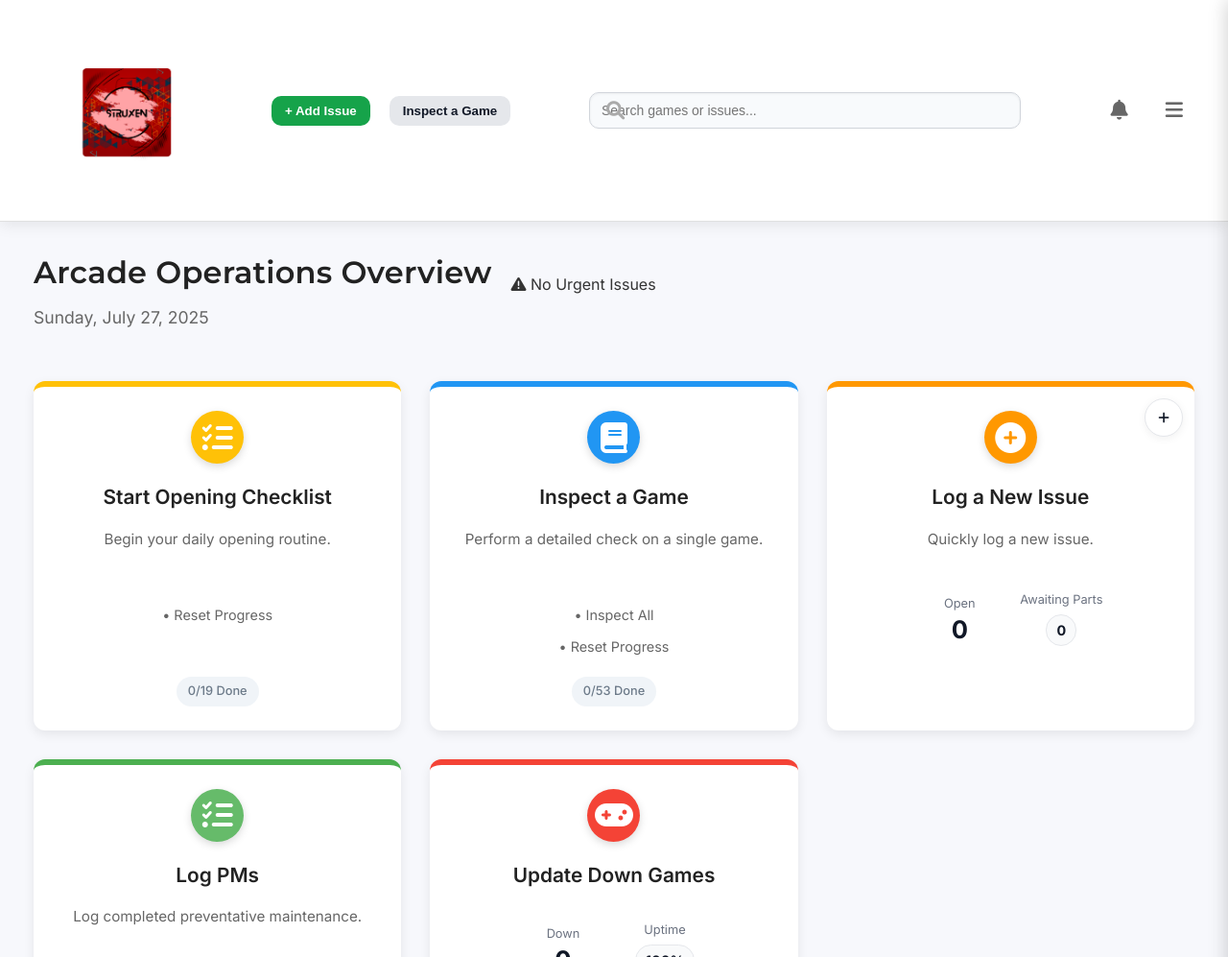
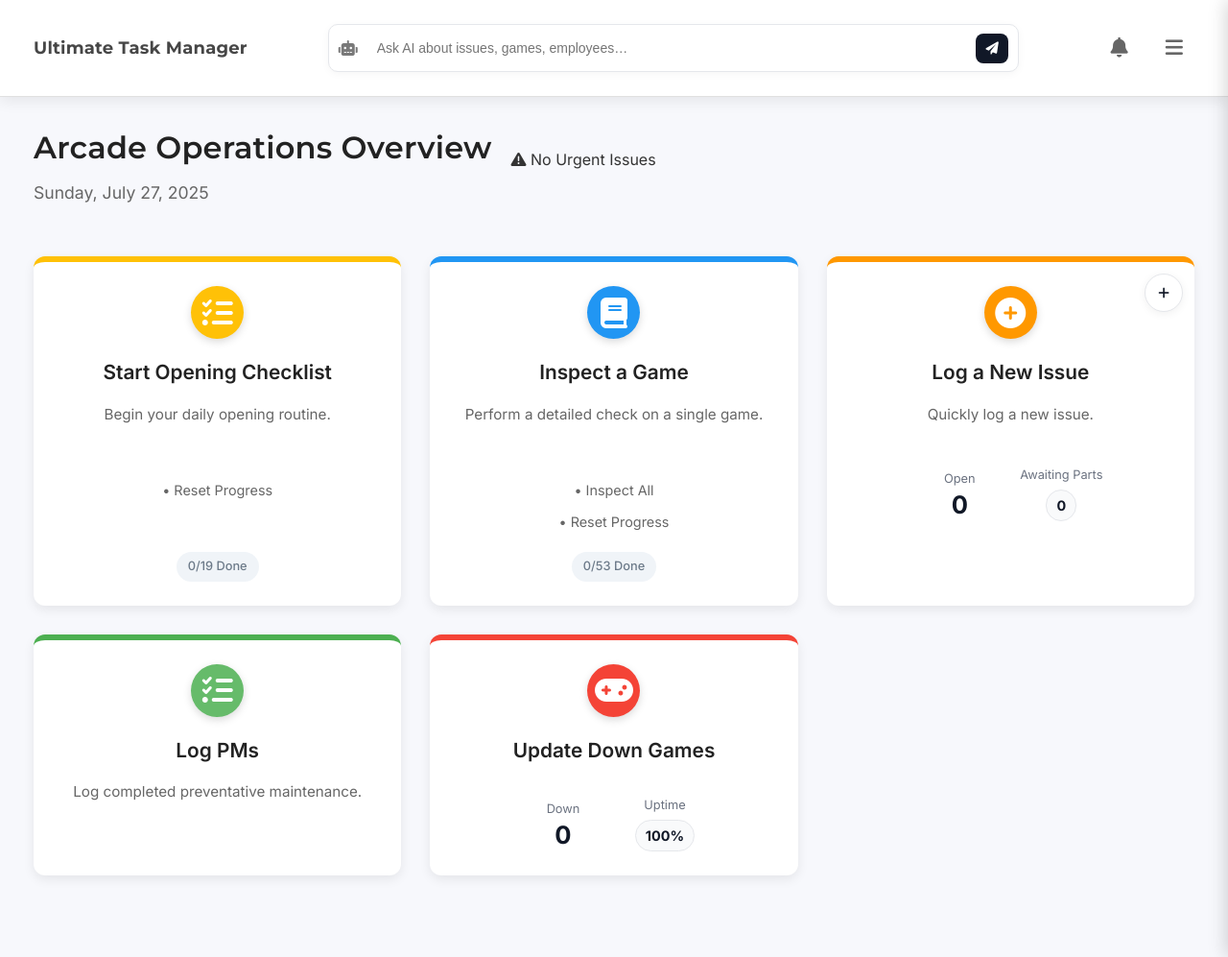
Before and after one commit to CertifiedBillionaire/daily_task_manager, a Flask app: page / in a window 1280 px wide. Shown: the whole page at 96% size. Run offline with Flask 3, Linux system fonts and the light colour scheme; data that the repository does not hold is empty; some libraries are stand-ins or nearby versions.

Commit message:
update 0045

```diff
--- a/app.py
+++ b/app.py
@@ -31,6 +31,15 @@ from issues_api import register_issue_routes
 # --- REFINED IMPORT NAME ---
 from issue_hub_bp import register_issue_hub_blueprint
 from flask import render_template
+from flask import request, jsonify
+# --- AI imports ---
+import os
+from flask import request, jsonify
+import google.generativeai as genai
+
+# configure Gemini
+genai.configure(api_key=os.environ.get("GEMINI_API_KEY"))
+MODEL_NAME = "gemini-2.5-flash"   # fast + cheap; switch to gemini-1.5-pro if you want deeper reasoning
 
 # --- 2) App setup ----------------------------------------------------------
 app = Flask(__name__)
@@ -458,6 +467,55 @@ def handle_tpt_settings():
 @app.route("/issuehub")
 def issuehub():
     return render_template("issue_hub.html")
+
+
+
+
+
+@app.post("/api/ai/ask")
+def ai_ask():
+    data = request.get_json(silent=True) or {}
+    prompt = (data.get("prompt") or "").strip()
+    context = data.get("context") or {}
+
+    if not prompt:
+        return jsonify({"error": "Missing prompt"}), 400
+
+    # light system hint
+    system_hint = (
+        "You are the assistant for 'Ultimate Task Manager' (arcade ops). "
+        "Be concise and actionable."
+    )
+    ctx_lines = []
+    if context.get("url"):  ctx_lines.append(f"URL: {context['url']}")
+    if context.get("page"): ctx_lines.append(f"Page: {context['page']}")
+    ctx_text = "\n".join(ctx_lines)
+
+    # if key missing, return a safe demo reply instead of 500
+    if not os.environ.get("GEMINI_API_KEY"):
+        return jsonify({"reply": f"(demo) I got: {prompt}"}), 200
+
+    try:
+        model = genai.GenerativeModel(MODEL_NAME)
+        resp = model.generate_content(
+            [
+                {"role": "user", "parts": [system_hint]},
+                {"role": "user", "parts": [f"{ctx_text}\n\nUser: {prompt}"]},
+            ],
+            generation_config={
+                "temperature": 0.3,
+                "top_p": 0.9,
+                "max_output_tokens": 512,
+            },
+        )
+        text = (getattr(resp, "text", "") or "").strip() or "(No reply)"
+        return jsonify({"reply": text}), 200
+    except Exception:
+        # fallback so the UI still works
+        return jsonify({"reply": f"(fallback) I got: {prompt}"}), 200
+
+
+
 # --- 7) Module Registration ------------------------------------------------
 # Register page blueprints
 register_issue_hub_blueprint(app, get_db, ensure_id_sequences) # Pass the functions here
--- a/static/css/layout/header_layout.css
+++ b/static/css/layout/header_layout.css
@@ -173,3 +173,147 @@
             padding: 8px;
         }
     }
+
+/* Brand text */
+.app-title{
+  font-family: 'Montserrat', system-ui, -apple-system, Segoe UI, Roboto, Arial;
+  font-weight: 700;
+  font-size: 18px;
+  letter-spacing: .2px;
+}
+
+/* Omnibar container */
+.ai-omnibar{
+  display:flex;
+  align-items:center;
+  gap:10px;
+  width:min(920px, 100%);
+  background:#fff;
+  border:1px solid #e5e7eb;
+  border-radius:999px;
+  padding:8px 12px;
+  box-shadow:0 4px 16px rgba(0,0,0,.06);
+}
+.ai-omnibar:focus-within{
+  border-color:#6366f1;
+  box-shadow:0 0 0 3px rgba(99,102,241,.15);
+}
+
+.ai-icon{ opacity:.65; }
+.ai-omnibar input{
+  flex:1;
+  border:0;
+  outline:0;
+  font-size:14px;
+  background:transparent;
+}
+.ai-send{
+  border:0;
+  background:#111827;
+  color:#fff;
+  border-radius:999px;
+  padding:8px 10px;
+  cursor:pointer;
+}
+.ai-send:disabled{ opacity:.5; cursor:default; }
+
+/* Inline reply */
+.ai-reply{
+  margin-top:8px;
+  width:min(920px, 100%);
+  background:#ffffff;
+  border:1px solid #e5e7eb;
+  border-radius:12px;
+  padding:12px 14px;
+  box-shadow:0 12px 30px rgba(0,0,0,.08);
+  font-size:14px;
+  line-height:1.4;
+}
+.ai-reply__hd{
+  display:flex; align-items:center; gap:8px; margin-bottom:6px;
+  font-weight:600; font-size:12px; text-transform:uppercase; opacity:.7;
+}
+.ai-reply__body{ white-space:pre-wrap; }
+.ai-reply__row{ display:flex; align-items:center; gap:8px; }
+.ai-reply__error{ color:#b91c1c; }
+.ai-reply__tools{ margin-top:8px; display:flex; gap:8px; }
+.ai-chip{
+  border:1px solid #e5e7eb; border-radius:999px; padding:4px 10px; font-size:12px; background:#f9fafb; cursor:pointer;
+}
+@media (max-width: 800px){
+  .app-title{ display:none; }
+  .ai-omnibar{ padding:8px 10px; }
+}
+
+.app-title {
+  font-family: "Montserrat", system-ui, -apple-system, Segoe UI, Roboto, Arial;
+  font-weight: 700;
+  letter-spacing: .2px;
+  font-size: 18px;
+  opacity: .9;
+}
+
+.ask-bar {
+  position: relative;
+  display: flex;
+  align-items: center;
+  gap: 8px;
+  width: min(720px, 90vw);
+  background: #fff;
+  border: 1px solid #e5e7eb;
+  border-radius: 10px;
+  padding: 6px 10px;
+  box-shadow: 0 2px 8px rgba(0,0,0,.04);
+}
+
+#aiAskInput {
+  flex: 1;
+  border: 0;
+  outline: 0;
+  font-size: 14px;
+}
+
+#aiAskSend {
+  border: 0;
+  background: #111827;
+  color: #fff;
+  padding: 8px 10px;
+  border-radius: 8px;
+  cursor: pointer;
+}
+
+.ask-spinner {
+  width: 14px; height: 14px;
+  border: 2px solid #e5e7eb;
+  border-top-color: #111827;
+  border-radius: 50%;
+  animation: spin .8s linear infinite;
+}
+
+@keyframes spin { to { transform: rotate(360deg); } }
+
+.ask-popover {
+  position: absolute;
+  top: 46px;
+  left: 50%;
+  transform: translateX(-50%);
+  width: min(720px, 92vw);
+  background: #fff;
+  border: 1px solid #e5e7eb;
+  border-radius: 12px;
+  box-shadow: 0 16px 40px rgba(0,0,0,.18);
+  padding: 12px 14px;
+  z-index: 10000;
+  white-space: pre-wrap;
+  line-height: 1.35;
+  font-size: 14px;
+}
+
+.ask-popover .ask-actions {
+  display: flex; gap: 8px; justify-content: flex-end; margin-top: 8px;
+}
+
+.ask-popover .ask-actions button {
+  border: 0; padding: 6px 10px; border-radius: 8px; cursor: pointer;
+  background: #f3f4f6;
+}
--- /dev/null
+++ b/static/js/modules/aiOmnibar.js
@@ -0,0 +1,102 @@
+// static/js/modules/aiOmnibar.js
+export function initAiOmnibar({ endpoint = "/api/ai/ask" } = {}) {
+  const form   = document.getElementById("ai-omnibar");
+  const input  = document.getElementById("aiPrompt");
+  const panel  = document.getElementById("aiReplyPanel");
+  if (!form || !input || !panel) return;
+
+  function renderLoading(q){
+    panel.hidden = false;
+    panel.innerHTML = `
+      <div class="ai-reply__hd"><i class="fas fa-robot"></i> Assistant</div>
+      <div class="ai-reply__body">Thinking about: “${escapeHtml(q)}” …</div>
+    `;
+  }
+  function renderReply(text){
+    panel.hidden = false;
+    panel.innerHTML = `
+      <div class="ai-reply__hd"><i class="fas fa-robot"></i> Assistant</div>
+      <div class="ai-reply__body">${linkify(escapeHtml(text || "No reply"))}</div>
+      <div class="ai-reply__tools">
+        <button type="button" class="ai-chip" data-ai-copy>Copy</button>
+        <button type="button" class="ai-chip" data-ai-close>Close</button>
+      </div>
+    `;
+  }
+  function renderError(msg){
+    panel.hidden = false;
+    panel.innerHTML = `
+      <div class="ai-reply__hd"><i class="fas fa-robot"></i> Assistant</div>
+      <div class="ai-reply__error">${escapeHtml(msg || "Something went wrong.")}</div>
+      <div class="ai-reply__tools">
+        <button type="button" class="ai-chip" data-ai-close>Close</button>
+      </div>
+    `;
+  }
+
+  function escapeHtml(s=""){
+    return String(s).replaceAll("&","&amp;").replaceAll("<","&lt;")
+      .replaceAll(">","&gt;").replaceAll('"',"&quot;").replaceAll("'","&#39;");
+  }
+  function linkify(s=""){
+    return s.replace(/(https?:\/\/[^\s]+)/g, '<a href="$1" target="_blank" rel="noopener noreferrer">$1</a>');
+  }
+
+  // Optional: close & copy actions
+  panel.addEventListener("click", (e)=>{
+    if (e.target?.dataset?.aiClose !== undefined) { panel.hidden = true; }
+    if (e.target?.dataset?.aiCopy !== undefined) {
+      const text = panel.querySelector(".ai-reply__body")?.innerText || "";
+      navigator.clipboard?.writeText(text);
+      e.target.textContent = "Copied";
+      setTimeout(()=> e.target.textContent="Copy", 1200);
+    }
+  });
+
+  // Submit handler
+  form.addEventListener("submit", async (e)=>{
+    e.preventDefault();
+    const q = input.value.trim();
+    if (!q) return;
+
+    // Context you can expand any time
+    const context = {
+      url: location.pathname + location.search,
+      page: document.body?.dataset?.page || null
+    };
+
+    input.disabled = true;
+    form.querySelector(".ai-send")?.setAttribute("disabled","true");
+    renderLoading(q);
+
+    try {
+      const r = await fetch(endpoint, {
+        method: "POST",
+        headers: { "Content-Type": "application/json" },
+        body: JSON.stringify({ prompt: q, context })
+      });
+
+      // Fallback demo if backend isn’t wired yet
+      if (r.status === 404) {
+        await new Promise(res=>setTimeout(res, 500));
+        renderReply(`(demo) You asked: ${q}`);
+      } else {
+        const j = await r.json().catch(()=> ({}));
+        if (!r.ok) throw new Error(j.error || "Request failed");
+        renderReply(j.reply || "(no reply)");
+      }
+    } catch (err) {
+      renderError(err.message);
+    } finally {
+      input.value = "";
+      input.disabled = false;
+      form.querySelector(".ai-send")?.removeAttribute("disabled");
+      input.focus();
+    }
+  });
+
+  // Esc closes the panel
+  document.addEventListener("keydown", (e)=>{
+    if (e.key === "Escape") panel.hidden = true;
+  });
+}
--- a/templates/base.html
+++ b/templates/base.html
@@ -29,7 +29,6 @@
   <link rel="stylesheet" href="{{ url_for('static', filename='css/components/issues_toolbar.css') }}">
   <link rel="stylesheet" href="{{ url_for('static', filename='css/components/toast.css') }}">
 
-
   <!-- Sections / Pages -->
   <link rel="stylesheet" href="{{ url_for('static', filename='css/sections/dashboard_content.css') }}">
   <link rel="stylesheet" href="{{ url_for('static', filename='css/sections/game_inventory.css') }}">
@@ -37,38 +36,48 @@
 
   <!-- Mobile overrides last -->
   <link rel="stylesheet" href="{{ url_for('static', filename='css/base/mobile.css') }}">
+
+  <!-- Tiny style touch for the AI omnibar -->
+  <style>
+    .app-title{font-family:Montserrat,system-ui,-apple-system,Segoe UI,Roboto,Arial;font-weight:700;letter-spacing:.2px;font-size:18px;opacity:.9}
+    .ai-omnibar{display:flex;align-items:center;gap:8px;width:min(720px,90vw);background:#fff;border:1px solid #e5e7eb;border-radius:10px;padding:6px 10px;box-shadow:0 2px 8px rgba(0,0,0,.04)}
+    .ai-omnibar input{flex:1;border:0;outline:0;font-size:14px}
+    .ai-omnibar .ai-send{border:0;background:#111827;color:#fff;padding:8px 10px;border-radius:8px;cursor:pointer}
+    .ai-reply{position:absolute;top:64px;left:50%;transform:translateX(-50%);width:min(720px,92vw);background:#fff;border:1px solid #e5e7eb;border-radius:12px;box-shadow:0 16px 40px rgba(0,0,0,.18);padding:12px 14px;z-index:10000;white-space:pre-wrap;line-height:1.35;font-size:14px}
+    .header-center{position:relative}
+  </style>
 </head>
 
 <body>
   <div class="app-container">
     <header class="main-header">
       <div class="header-left">
-        <a href="/" class="logo-link">
-          <div class="logo-area">
-            <img src="{{ url_for('static', filename='images/STRUXEN.png') }}" alt="Chuck E. Cheese Logo" class="logo-image">
-          </div>
-        </a>
-        <div class="info-widgets"></div>
-        <div class="header-actions">
-          <button class="primary" data-open-add-issue>+ Add Issue</button>
-          <button class="secondary" data-open-inspect>Inspect a Game</button>
-        </div>
+        <span class="app-title">Ultimate Task Manager</span>
       </div>
 
       <div class="header-center">
-        <div class="search-bar">
-          <input type="text" id="mainSearchBar" placeholder="Search games or issues..." class="search-input">
-          <i class="fas fa-search search-icon"></i>
-        </div>
+        <!-- AI Omnibar -->
+        <form id="ai-omnibar" class="ai-omnibar" autocomplete="off">
+          <i class="fas fa-robot ai-icon" aria-hidden="true"></i>
+          <input id="aiPrompt" type="text" placeholder="Ask AI about issues, games, employees…" aria-label="Ask AI" />
+          <button class="ai-send" type="submit" aria-label="Send">
+            <i class="fas fa-paper-plane"></i>
+          </button>
+        </form>
+        <!-- Lightweight inline reply panel -->
+        <div id="aiReplyPanel" class="ai-reply" hidden></div>
       </div>
 
       <div class="header-right">
-        <button class="icon-button" id="notificationButton"><i class="fas fa-bell"></i></button>
-        <button class="icon-button" id="hamburger-menu"><i class="fas fa-bars"></i></button>
+        <button class="icon-button" id="notificationButton" aria-label="Notifications">
+          <i class="fas fa-bell"></i>
+        </button>
+        <button class="icon-button" id="hamburger-menu" aria-label="Menu">
+          <i class="fas fa-bars"></i>
+        </button>
       </div>
     </header>
 
-    <!-- IMPORTANT: Sidebar must be inside .main-layout-area for flex layout -->
     <div class="main-layout-area">
       {% include 'sidebar.html' %}
       <main class="main-content">
@@ -76,7 +85,7 @@
       </main>
     </div>
 
-    <!-- Modals (can live inside app-container so z-index stacking is simpler) -->
+    <!-- Modals -->
     {% include 'modals/custom_popup.html' %}
     {% include 'modals/issue_summary_popup.html' %}
     {% include 'modals/opening_checklist_modal.html' %}
@@ -84,44 +93,57 @@
     {% include "modals/inspect_game.html" %}
   </div>
 
-  <!-- Scripts -->
+  <div id="toast-container"></div>
+
+  <!-- App bootstrap -->
   <script type="module" src="{{ url_for('static', filename='js/app.js') }}"></script>
 
-  <div id="toast-container"></div>
+  <!-- Notifications bell -->
+  <script type="module" src="{{ url_for('static', filename='js/modules/notifications.js') }}"></script>
 
+  <!-- Issue Hub scripts -->
+  <script src="{{ url_for('static', filename='js/modules/issue_hub.js') }}"></script>
+  <script type="module" src="{{ url_for('static', filename='js/pages/issueHubForm.js') }}"></script>
+
+  <!-- Conditionally load Add Issue Quick only if a trigger exists -->
   <script type="module">
-    import { initAddIssueQuick } from "/static/js/modules/addIssueQuick.js";
-    async function getGames(){ const r = await fetch('/api/games'); return await r.json(); }
+    const addIssueBtn = document.querySelector('[data-open-add-issue]');
+    if (addIssueBtn) {
+      const { initAddIssueQuick } = await import("/static/js/modules/addIssueQuick.js");
+      const getGames = async () => (await fetch('/api/games')).json();
       initAddIssueQuick({
         openButtonSelector: '[data-open-add-issue]',
         gamesProvider: getGames,
-      onSaved: (issue)=>{
+        onSaved: (issue) => {
           console.log('Saved issue:', issue);
           if (window.refreshIssuesTableData) window.refreshIssuesTableData();
         }
       });
+    }
   </script>
 
+  <!-- Conditionally load Inspect Game only if a trigger exists -->
   <script type="module">
-    import { initInspectGame } from "/static/js/modules/inspectGame.js";
-    async function getGames(){
-      const r = await fetch('/api/games');
-      return await r.json();
-    }
+    const inspectBtn = document.querySelector('[data-open-inspect]');
+    if (inspectBtn) {
+      const { initInspectGame } = await import("/static/js/modules/inspectGame.js");
+      const getGames = async () => (await fetch('/api/games')).json();
       initInspectGame({
         openSelector: '[data-open-inspect]',
         gamesProvider: getGames,
-      onIssueSaved: (issue)=>{
+        onIssueSaved: (issue) => {
           console.log('Inspect saved issue:', issue);
           if (window.refreshIssuesTableData) window.refreshIssuesTableData();
         }
       });
+    }
   </script>
-  <script type="module" src="{{ url_for('static', filename='js/modules/notifications.js') }}"></script>
 
-  <!-- If issue_hub.js uses ES modules, change to type="module" -->
-  <script src="{{ url_for('static', filename='js/modules/issue_hub.js') }}"></script>
-  <script type="module" src="{{ url_for('static', filename='js/pages/issueHubForm.js') }}"></script>
+  <!-- AI Omnibar (single source of truth) -->
+  <script type="module">
+    import { initAiOmnibar } from "/static/js/modules/aiOmnibar.js";
+    initAiOmnibar({ endpoint: "/api/ai/ask" });
+  </script>
 
   {% block scripts %}{% endblock %}
 </body>
```
Also changed, not shown: static/js/modules/aiBar.js (added, +77 -0 lines). Lines whose indentation alone changed are shown as unchanged.
